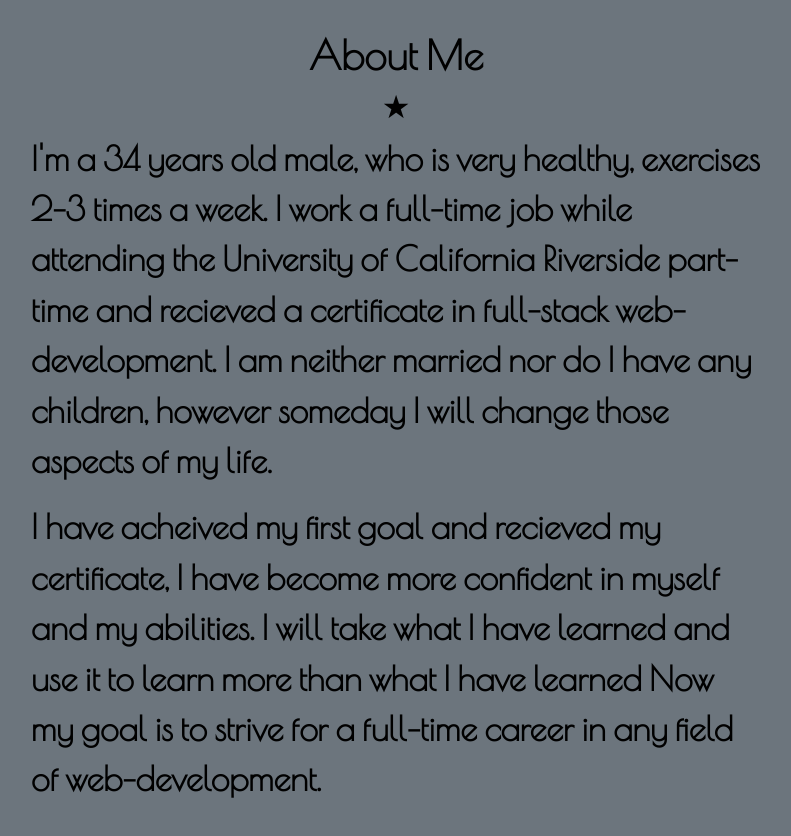
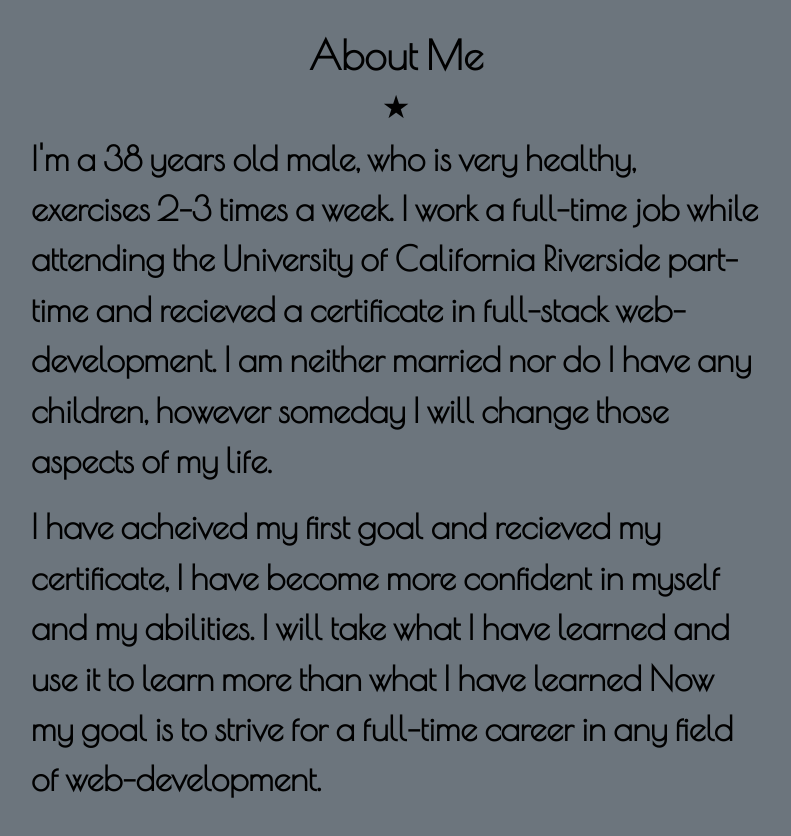
Before and after one commit to jk2uman/Portfolio, a plain HTML site: page index.html in a window 1280 px wide. Shown: the part 1700-2536 px from the top of the page, without its empty margins (244-1035 px from the left). Drawn offline with nearby package versions, Linux system fonts and the light colour scheme.

Commit message:
age change

```diff
--- a/index.html
+++ b/index.html
@@ -80,7 +80,7 @@
             <div class="row">
                 <div class="col-sm-2"></div>
                 <div class="col-lg-8">
-                    <p class="aboutParagraph">I'm a 34 years old male, who is very healthy, exercises 2-3 times a week. I
+                    <p class="aboutParagraph">I'm a 38 years old male, who is very healthy, exercises 2-3 times a week. I
                         work a
                         full-time job while
                         attending the University of California Riverside part-time and recieved a certificate in
```
